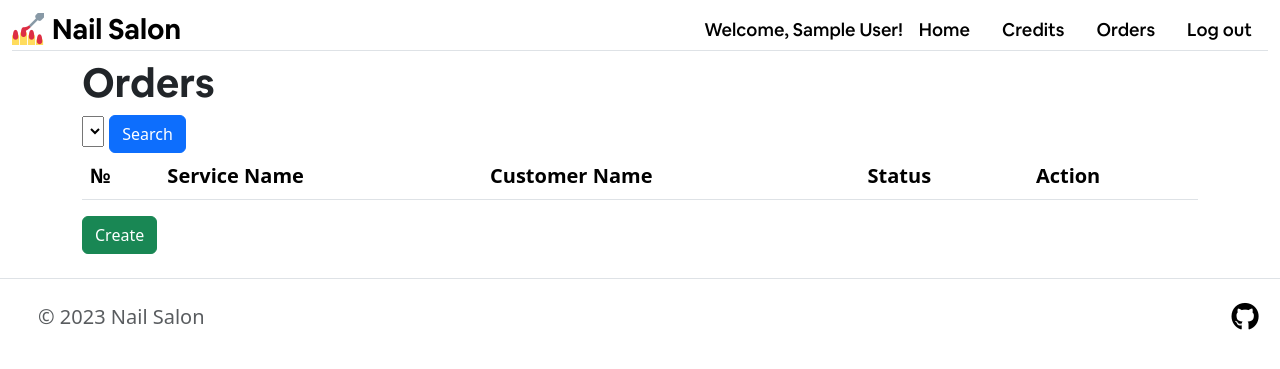
After one commit to AlexNottaBen/Nail-Salon, a Flask app: page /administrator/orders in a window 1280 px wide. The commit adds this page. Shown: the top 369 px of the page. Run offline with Flask 3, Linux system fonts and the light colour scheme; the visitor is signed in with stand-in values (Sample User, id 1); data comes from the database, SQL or seed files in the repository; data that the repository does not hold is empty.

Commit message:
Implemented CRUD operations with Order for Administrators.

```diff
--- a/main.py
+++ b/main.py
@@ -28,7 +28,7 @@ def show_signup_page() -> str:
     form: RegisterForm = RegisterForm()
     if form.validate_on_submit():
         UserManager.register_new_user(form)
-        return redirect(url_for("index"))
+        return redirect("/")
 
     # if there are not errors from the validations
     if form.errors != {}:
@@ -54,13 +54,9 @@ def show_orders_page() -> str:
     return render_template("orders.html", orders=orders)
 
 
-@app.route("/master/orders/<int:id>", methods=["GET", "POST"])
+@app.route("/master/order/<int:id>", methods=["GET", "POST"])
 @login_required
 def show_order_card_page(id: int) -> str:
-    from models.Status import Status
-    from models.Order import Order
-    from sqlalchemy.orm import joinedload
-
     order: Order = OrderManager.get_order_by_id_or_404(id)
 
     if request.method == "POST":
@@ -76,6 +72,58 @@ def logout():
     return redirect("/")
 
 
+@login_required
+@UserManager.administrator_login_required
+@app.route("/administrator/orders", methods=["GET", "POST"])
+def show_administrator_orders_page() -> str:
+    users: List[User] = UserManager.get_all_users()
+    selected_user_id: int = current_user.id
+    if request.method == "POST":
+        selected_user_id = int(request.form["user-id"])
+        orders: List[Order] = OrderManager.get_orders_by_user(selected_user_id)
+    else:
+        orders: List[Order] = OrderManager.get_orders_by_current_user()
+
+    return render_template(
+        "orders-control.html",
+        orders=orders,
+        users=users,
+        selected_user_id=selected_user_id,
+    )
+
+
+@app.route("/administrator/order/create/", methods=["GET", "POST"])
+@login_required
+@UserManager.administrator_login_required
+def show_create_order_page():
+    users: List[User] = UserManager.get_all_users()
+    if request.method == "POST":
+        OrderManager.create_order_by_form(request.form)
+    return render_template("create-order.html", users=users)
+
+
+@login_required
+@UserManager.administrator_login_required
+@app.route("/administrator/order/<int:id>", methods=["GET", "POST"])
+def show_update_order_page(id: int) -> str:
+    users: List[User] = UserManager.get_all_users()
+    order: Order = OrderManager.get_order_by_id_or_404(id)
+
+    if request.method == "POST":
+        OrderManager.update_order_by_form(order, request.form)
+        OrderManager.update_user_in_order(order, request.form["user-id"])
+
+    return render_template("update-order.html", order=order, users=users)
+
+
+@login_required
+@UserManager.administrator_login_required
+@app.route("/administrator/order/delete/<int:id>")
+def delete_order(id: int):
+    OrderManager.delete_order_by_id(id=id)
+    return redirect("/administrator/orders")
+
+
 def main() -> None:
     app.run(debug=True, port=5000)
 
--- a/managers/OrderManager.py
+++ b/managers/OrderManager.py
@@ -20,31 +20,58 @@ class OrderManager:
 
     @staticmethod
     def get_orders_by_current_user() -> List[Order]:
-        orders: List[Order] = (
-            Order.query.filter_by(user_id=current_user.id)
-            .options(joinedload(Order.status))
-            .all()
-        )
+        try:
+            orders: List[Order] = (
+                Order.query.filter_by(user_id=current_user.id)
+                .options(joinedload(Order.status))
+                .all()
+            )
+            return orders
+        except Exception as _exception:
+            print(
+                "[WARNING] Exception has occured while getting order in database:",
+                _exception,
+            )
 
-        return orders
+    @staticmethod
+    def get_orders_by_user(user_id: int) -> List[Order]:
+        try:
+            orders: List[Order] = (
+                Order.query.filter_by(user_id=user_id)
+                .options(joinedload(Order.status))
+                .all()
+            )
+            return orders
+        except Exception as _exception:
+            print(
+                "[WARNING] Exception has occured while getting orders from database:",
+                _exception,
+            )
 
     @staticmethod
     def get_order_by_id_or_404(id: int) -> Order:
-        order: Order = (
-            Order.query.filter_by(id=id)
-            .options(joinedload(Order.status))
-            .first_or_404()
-        )
-        return order
+        try:
+            order: Order = (
+                Order.query.filter_by(id=id)
+                .options(joinedload(Order.status))
+                .first_or_404()
+            )
+            return order
+        except Exception as _exception:
+            print(
+                "[WARNING] Exception has occured while getting order from database:",
+                _exception,
+            )
 
     @staticmethod
     def create_order_by_form(form: ImmutableMultiDict):
         order: Order = Order(
-            service_name=request.form["service_name"],
-            start_datetime=request.form["start_datetime"],
-            finish_datetime=request.form["finish_datetime"],
-            customer_full_name=request.form["customer_full_name"],
-            status_id=request.form["status_id"],
+            service_name=request.form["service-name"],
+            start_datetime=request.form["start-datetime"],
+            user_id=request.form["user-id"],
+            finish_datetime=request.form["finish-datetime"],
+            customer_full_name=request.form["customer-full-name"],
+            status_id=request.form["status-id"],
         )
         try:
             database.session.add(order)
@@ -74,11 +101,25 @@ class OrderManager:
             )
 
     @staticmethod
+    def update_user_in_order(order: Order, user_id: int):
+        order.user_id = user_id
+        try:
+            database.session.add(order)
+            database.session.commit()
+            flash("Update success!", category="success")
+        except Exception as _exception:
+            print(
+                "[WARNING] Exception has occured while updating order in database:",
+                _exception,
+            )
+
+    @staticmethod
     def delete_order_by_id(id: int) -> None:
         try:
             order: Order = Order.query.filter_by(id=id).first()
             database.session.delete(order)
             database.session.commit()
+            flash("Delete success!", category="success")
         except Exception as _exception:
             print(
                 "[WARNING] Exception has occured while deleting order in database:",
--- a/managers/UserManager.py
+++ b/managers/UserManager.py
@@ -1,9 +1,11 @@
 #! /usr/bin/python3
 # -*- coding: utf-8 -*-
 
+from typing import List, Callable
+
 from app import database
 from models.User import User
-from flask_login import login_user, logout_user
+from flask_login import login_user, logout_user, current_user
 from flask import flash, redirect
 from forms.RegisterForm import RegisterForm
 from forms.LoginForm import LoginForm
@@ -51,3 +53,17 @@ class UserManager:
                 "Username and password are not correct! Please try again!",
                 category="danger",
             )
+
+    @staticmethod
+    def get_all_users() -> List[User]:
+        return User.query.all()
+
+    @staticmethod
+    def administrator_login_required(func: Callable):
+        def decorated_view(*args, **kwargs):
+            if current_user.is_administrator:
+                return func(*args, **kwargs)
+            else:
+                return redirect("/")
+
+        return decorated_view
--- a/templates/base.html
+++ b/templates/base.html
@@ -36,7 +36,15 @@
                 <li class="nav-item"><a href="/" class="nav-link">Home</a></li>
                 <li class="nav-item"><a href="/credits" class="nav-link">Credits</a></li>
                 {% if current_user.is_authenticated %}
-                    <li class="nav-item"><a href="/master/orders" class="nav-link">Orders</a></li>
+                    {% if current_user.is_administrator %}
+                        <li class="nav-item">
+                            <a href="/administrator/users" class="nav-link">Users</a>
+                        </li>
+                        <li class="nav-item"><a href="/administrator/orders" class="nav-link">Orders</a></li>
+                    {% endif %}
+                    {% if not current_user.is_administrator %}
+                        <li class="nav-item"><a href="/master/orders" class="nav-link">Orders</a></li>
+                    {% endif %}
                     <li class="nav-item"><a href="/logout" class="nav-link">Log out</a></li>
                 {% else %}
                     <li class="nav-item"><a href="/signup" class="nav-link">Sign up</a></li>
--- /dev/null
+++ b/templates/orders-control.html
@@ -0,0 +1,46 @@
+{% extends 'base.html' %}
+{% block title %}Nail Salon | Credits{% endblock %}
+{% block content %}
+<main>
+    <div class="container mt-2">
+        <h1>Orders</h1>
+        <form method="POST">
+            <select name="user-id" id="user-id">
+                {% for user in users %}
+                    <option value="{{ user.id }}" {% if selected_user_id==user.id %}selected{% endif %}>
+                        {{ user.full_name }}
+                    </option>
+                {% endfor %}
+            </select>
+            <button type="submit" class="btn btn-primary">Search</button>
+        </form>
+        <table class="table">
+            <thead>
+                <tr>
+                    <th scope="col">№</th>
+                    <th scope="col">Service Name</th>
+                    <th scope="col">Customer Name</th>
+                    <th scope="col">Status</th>
+                    <th scope="col">Action</th>
+                </tr>
+            </thead>
+            <tbody>
+                {% for order in orders %}
+                <tr>
+                    <th scope="row">{{ order.id }}</th>
+                    <td>{{ order.service_name }}</td>
+                    <td>{{ order.customer_full_name }}</td>
+                    <td>{{ order.status.status_name }}</td>
+                    <td>
+                        <a href="/administrator/order/{{ order.id }}" class="btn btn-primary">Show more</a>
+                        <a href="/administrator/order/delete/{{ order.id }}" class="btn btn-danger">Delete</a>
+                    </td>
+                </tr>
+                {% endfor %}
+            </tbody>
+        </table>
+        <a href="/administrator/order/create/" class="btn btn-success">Create</a>
+    </div>
+</main>
+<footer class="d-flex flex-wrap justify-content-between align-items-center py-3 my-4 border-top">
+    {% endblock %}
--- a/templates/orders.html
+++ b/templates/orders.html
@@ -21,7 +21,7 @@
                         <td>{{ order.service_name }}</td>
                         <td>{{ order.customer_full_name }}</td>
                         <td>{{ order.status.status_name }}</td>
-                    <td><a href="/master/orders/1" class="btn btn-primary">Show more</a></td>
+                        <td><a href="/master/order/{{ order.id }}" class="btn btn-primary">Show more</a></td>
                     </tr>
                 {% endfor %}
             </tbody>
```
Also changed, not shown: templates/create-order.html (added, +42 -0 lines), templates/update-order.html (added, +43 -0 lines). Lines whose indentation alone changed are shown as unchanged.
